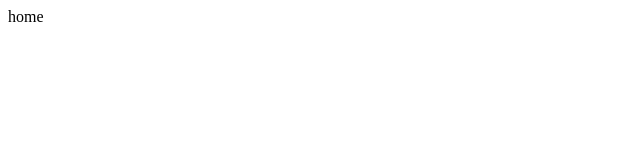
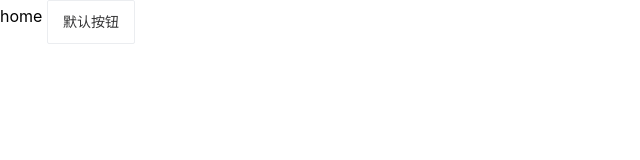
Before and after one commit to Nn2012793/BlackH-toutiao-2020111, a Vue app: page / in a window 1280 px wide. Shown: the top 160 px of the page, without its empty margins (0-640 px from the left). Built offline with nearby package versions, Linux system fonts and the light colour scheme.

Commit message:
导入vant

```diff
--- a/package.json
+++ b/package.json
@@ -9,6 +9,7 @@
   },
   "dependencies": {
     "core-js": "^3.4.4",
+    "vant": "^2.4.2-beta.2",
     "vue": "^2.6.10",
     "vue-router": "^3.1.3",
     "vuex": "^3.1.2"
--- a/src/main.js
+++ b/src/main.js
@@ -2,6 +2,10 @@
 import App from './App.vue'
 import router from './router'
 import store from './store'
+import Vant from 'vant'
+import 'vant/lib/index.css'
+
+Vue.use(Vant)
 
 Vue.config.productionTip = false
 
--- a/src/views/home/index.vue
+++ b/src/views/home/index.vue
@@ -1,6 +1,7 @@
 <template>
   <div>
       home
+      <van-button type="default">默认按钮</van-button>
   </div>
 </template>
 
```
Also changed, not shown: 1 other file (tests, documents, lock files or other folders).
